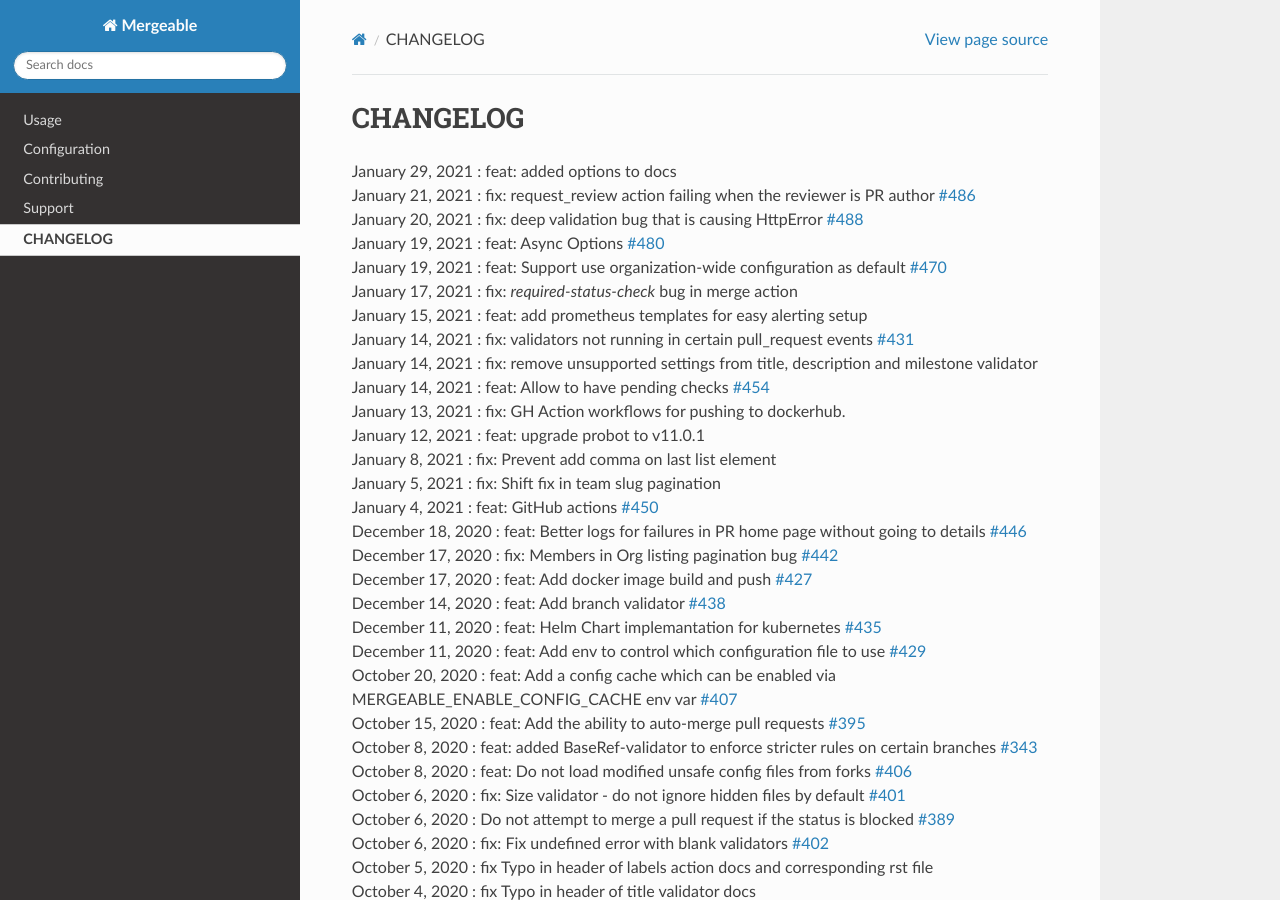
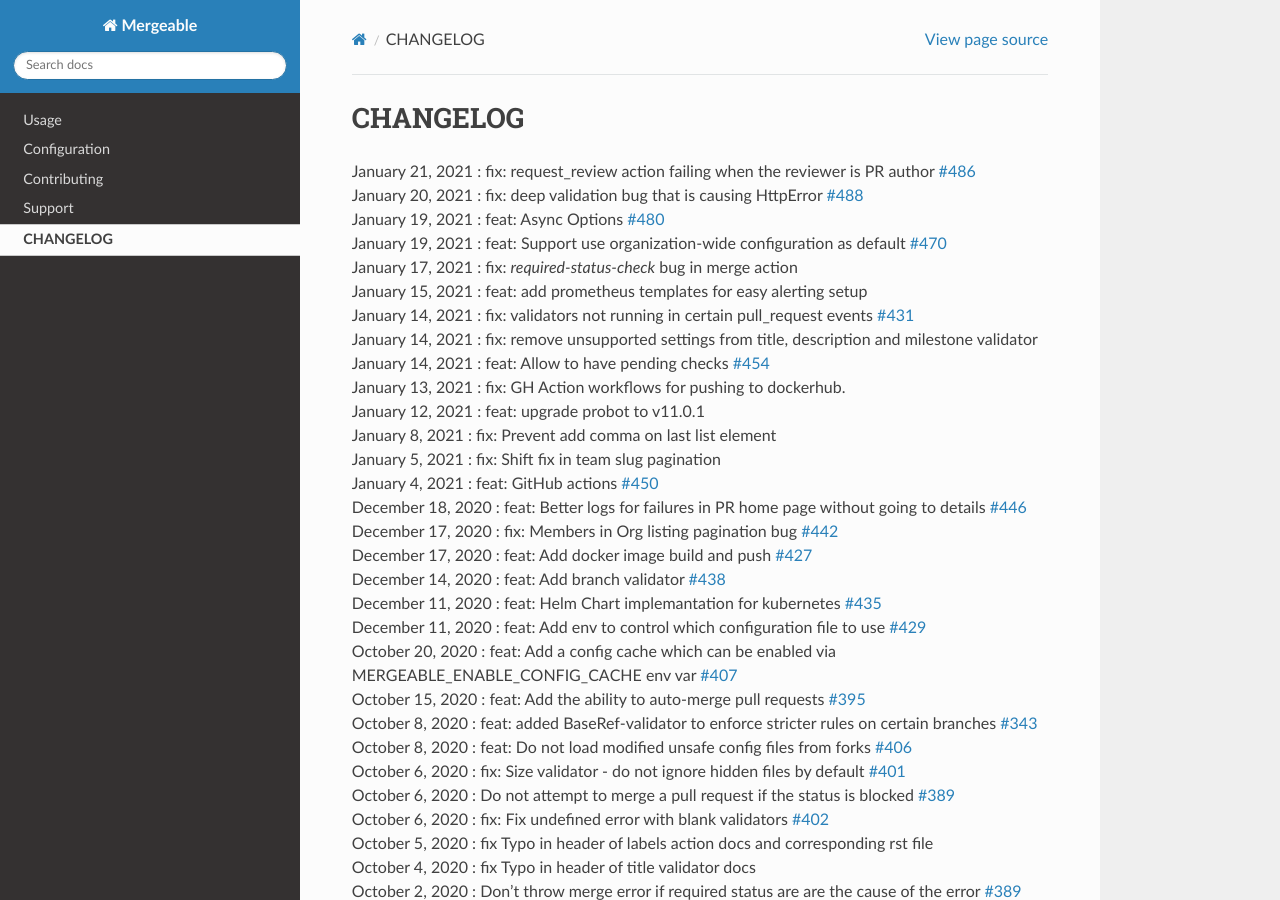
Before and after one commit to mergeability/mergeable, a Sphinx documentation site: the page built from docs/changelog.rst, in a window 1280 px wide and 900 px high. Built offline with Sphinx 7.4.7 and the Read the Docs theme 2.0.0, drawn with Linux system fonts in a browser that asks for light colours; pages that are not in the unit, such as notebooks, are missing from menus.

Commit message:
reverted changelog

```diff
--- a/docs/changelog.rst
+++ b/docs/changelog.rst
@@ -1,7 +1,6 @@
 CHANGELOG
 =====================================
 
-| January 29, 2021 : feat: added options to docs
 | January 21, 2021 : fix: request_review action failing when the reviewer is PR author `#486 <https://github.com/mergeability/mergeable/issues/486>`_
 | January 20, 2021 : fix: deep validation bug that is causing HttpError `#488 <https://github.com/mergeability/mergeable/issues/488>`_
 | January 19, 2021 : feat: Async Options `#480 <https://github.com/mergeability/mergeable/issues/480>`_
```
